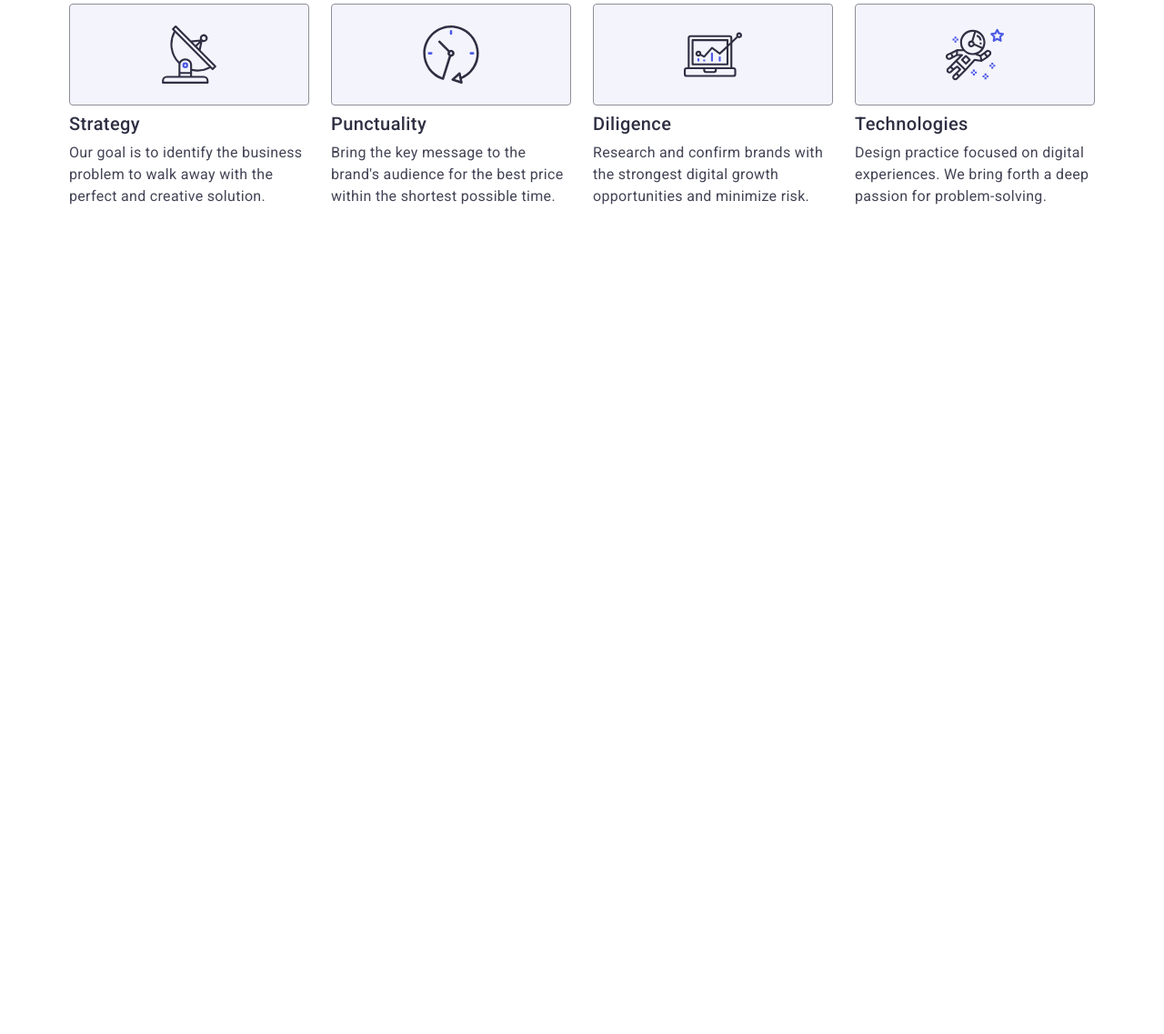
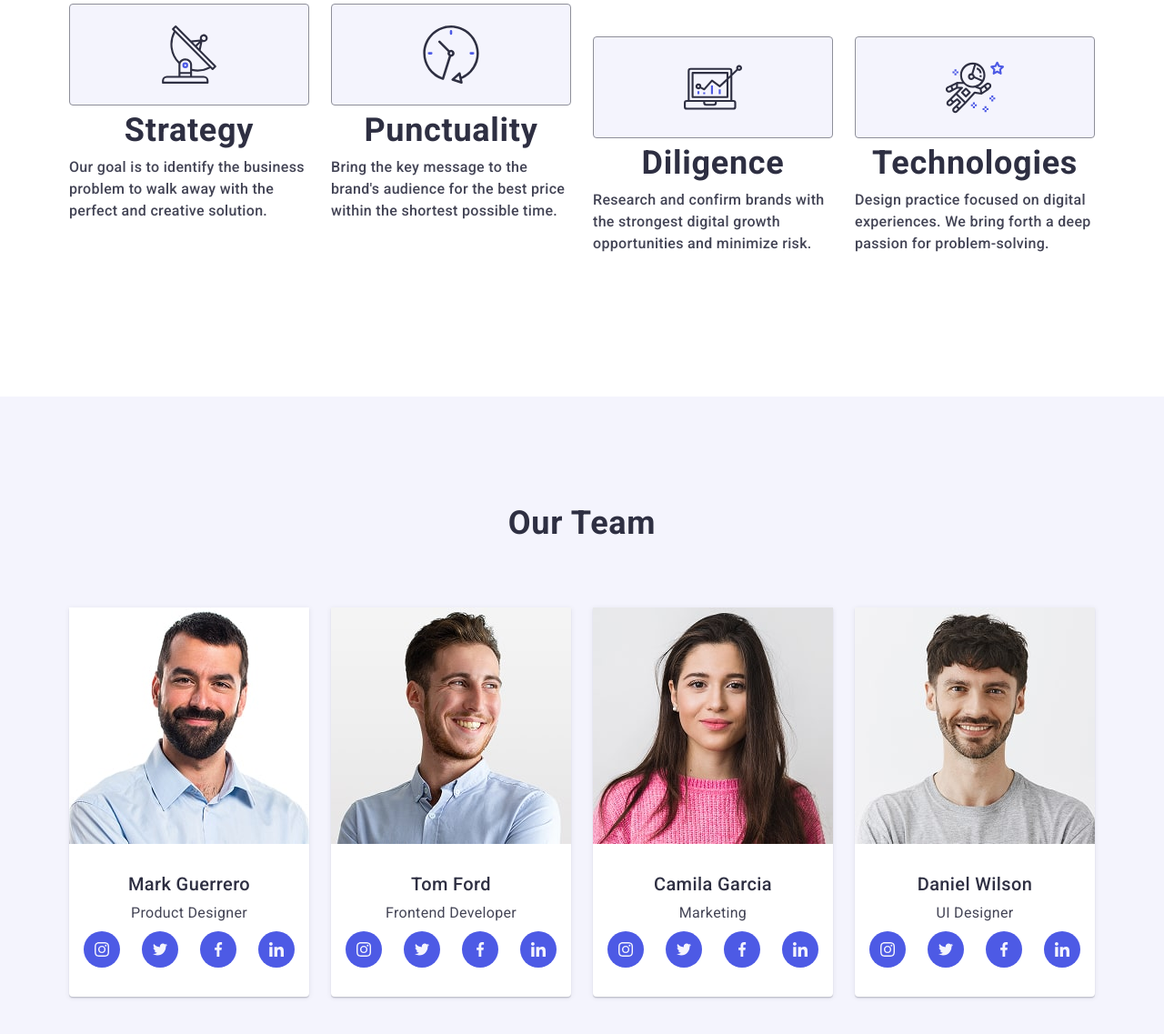
Before and after one commit to Kuchinskiy/goit-hw-06, a plain HTML site: page index.html in a window 1280 px wide. Shown: the part 789-1926 px from the top of the page at 91% size. Before the commit the page ends 1209 px from the top, so only its background shows below. Drawn offline with nearby package versions, Linux system fonts and the light colour scheme.

Commit message:
complete adaptive section#3

```diff
--- a/css/styles.css
+++ b/css/styles.css
@@ -397,11 +397,11 @@ input[type="radio"].visually-hidden {
 }
 
 .subtitle {
+	font-size: 36px;
 	color: #2e2f42;
-	font-size: 36px;
 	line-height: 1.11;
+	text-align: center;
 	letter-spacing: 0.02em;
-
 	margin-bottom: 8px;
 }
 
@@ -425,7 +425,9 @@ input[type="radio"].visually-hidden {
 	.list {
 		display: flex;
 		flex-wrap: wrap;
-		justify-content: space-between;
+		column-gap: 24px;
+		align-items: center;
+		justify-content: center;
 	}
 
 	.list .item {
@@ -459,16 +461,99 @@ input[type="radio"].visually-hidden {
 		border: 1px solid #8e8f99;
 		background-color: #f4f4fd;
 	}
+}
 
-	.subtitle {
-		font-size: 20px;
-		font-weight: 500;
-		line-height: 1.2;
-	}
+/* Section#3 Our Team */
 
-	.desc-info {
-		font-weight: 400;
+.section-team {
+	background-color: #f4f4fd;
+}
+
+.section-title {
+	color: #2e2f42;
+	font-size: 36px;
+	line-height: 1.11;
+	text-align: center;
+	letter-spacing: 0.02em;
+	text-transform: capitalize;
+
+	margin-bottom: 72px;
+}
+
+@media screen and (max-width: 767px) {
+	.list-cards {
+		display: flex;
+		row-gap: 72px;
+		flex-direction: column;
+
+		margin: 0 auto;
+		max-width: 264px;
 	}
 }
 
-/* Section#3 Our Team */
+@media screen and (min-width: 768px) and (max-width: 1157px) {
+	.list {
+		row-gap: 64px;
+	}
+}
+
+.item-card {
+	border-radius: 0 0 4px 4px;
+	background-color: #ffffff;
+	box-shadow: 0px 1px 6px rgba(46, 47, 66, 0.08),
+	0px 1px 1px rgba(46, 47, 66, 0.16),
+	0px 2px 1px rgba(46, 47, 66, 0.08);
+}
+
+.card-box {
+	text-align: center;
+	padding: 32px 0;
+}
+
+.subtitle-card {
+	font-size: 20px;
+	font-weight: 500;
+	line-height: 1.2;
+}
+
+.desc-card {
+	font-weight: 400;
+	margin-bottom: 8px;
+}
+
+.social-list {
+	gap: 24px;
+	display: flex;
+	justify-content: center;
+}
+
+.social-item {
+	width: 40px;
+	height: 40px;
+}
+
+.social-link {
+	width: 100%;
+	height: 100%;
+
+	border-radius: 50%;
+	background-color: #4d5ae5;
+
+	display: flex;
+	align-items: center;
+	justify-content: center;
+
+	transition-duration: 250ms;
+	transition-property: background-color;
+	transition-timing-function: cubic-bezier(0.4, 0, 0.2, 1);
+}
+
+.social-list .social-icon {
+	fill: var(--icon-social-text-color);
+}
+
+.social-list .social-link:is(:focus, :hover) {
+	background-color: #404bbf;
+}
+
+/* Section#4 Our Portfolio */
--- a/index.html
+++ b/index.html
@@ -100,14 +100,16 @@
 		</section>
 
 		<!-- Section#3 Our Team-->
-		<section class="section section-team hidden">
+		<section class="section section-team">
 			<div class="container">
 				<h2 class="section-title">Our team</h2>
-					<ul class="list">
-						<li class="item-card item">
-							<img src="./images/Mark_sq.jpg" alt="team member" width="264">
+					<ul class="list list-cards">
+						<li class="item-card">
+							<img
+							srcset="./images/team/team-1-min.jpg 1x, ./images/team/team-1@2x-min.jpg 2x"
+							src="./images/team/team-1-min.jpg" alt="team member" width="264">
 							<div class="card-box">
-								<h3 class="subtitle">Mark Guerrero</h3>
+								<h3 class="subtitle subtitle-card">Mark Guerrero</h3>
 								<p class="desc-info desc-card">Product Designer</p>
 
 									<ul class="social-list">
@@ -135,10 +137,12 @@
 							</div>
 						</li>
 
-						<li class="item-card item">
-							<img src="./images/Tom_sq.jpg" alt="team member" width="264">
+						<li class="item-card">
+							<img
+							srcset="./images/team/team-2-min.jpg 1x, ./images/team/team-2@2x-min.jpg 2x"
+							src="./images/team/team-2-min.jpg" alt="team member" width="264">
 							<div class="card-box">
-								<h3 class="subtitle">Tom Ford</h3>
+								<h3 class="subtitle subtitle-card">Tom Ford</h3>
 								<p class="desc-info desc-card">Frontend Developer</p>
 
 									<ul class="social-list">
@@ -166,10 +170,12 @@
 							</div>
 						</li>
 
-						<li class="item-card item">
-							<img src="./images/Camila_sq.jpg" alt="team member" width="264">
+						<li class="item-card">
+							<img
+							srcset="./images/team/team-3-min.jpg 1x, ./images/team/team-3@2x-min.jpg 2x"
+							src="./images/team/team-3-min.jpg" alt="team member" width="264">
 							<div class="card-box">
-								<h3 class="subtitle">Camila Garcia</h3>
+								<h3 class="subtitle subtitle-card">Camila Garcia</h3>
 								<p class="desc-info desc-card">Marketing</p>
 
 									<ul class="social-list">
@@ -197,10 +203,12 @@
 							</div>
 						</li>
 
-						<li class="item-card item">
-							<img src="./images/Daniel_sq.jpg" alt="team member" width="264">
+						<li class="item-card">
+							<img
+							srcset="./images/team/team-4-min.jpg 1x, ./images/team/team-4@2x-min.jpg 2x"
+							src="./images/team/team-4-min.jpg" alt="team member" width="264">
 							<div class="card-box">
-								<h3 class="subtitle">Daniel Wilson</h3>
+								<h3 class="subtitle subtitle-card">Daniel Wilson</h3>
 								<p class="desc-info desc-card">UI Designer</p>
 
 									<ul class="social-list">
```
Also changed, not shown: css/styles-old.css (+20 -20 lines), images/Camila_sq.jpg (deleted), images/Daniel_sq.jpg (deleted), images/Mark_sq.jpg (deleted), images/Tom_sq.jpg (deleted), images/team/team-1-min.jpg (added), images/team/team-1@2x-min.jpg (added), images/team/team-2-min.jpg (added), images/team/team-2@2x-min.jpg (added), images/team/team-3-min.jpg (added), images/team/team-3@2x-min.jpg (added), images/team/team-4-min.jpg (added), images/team/team-4@2x-min.jpg (added).
